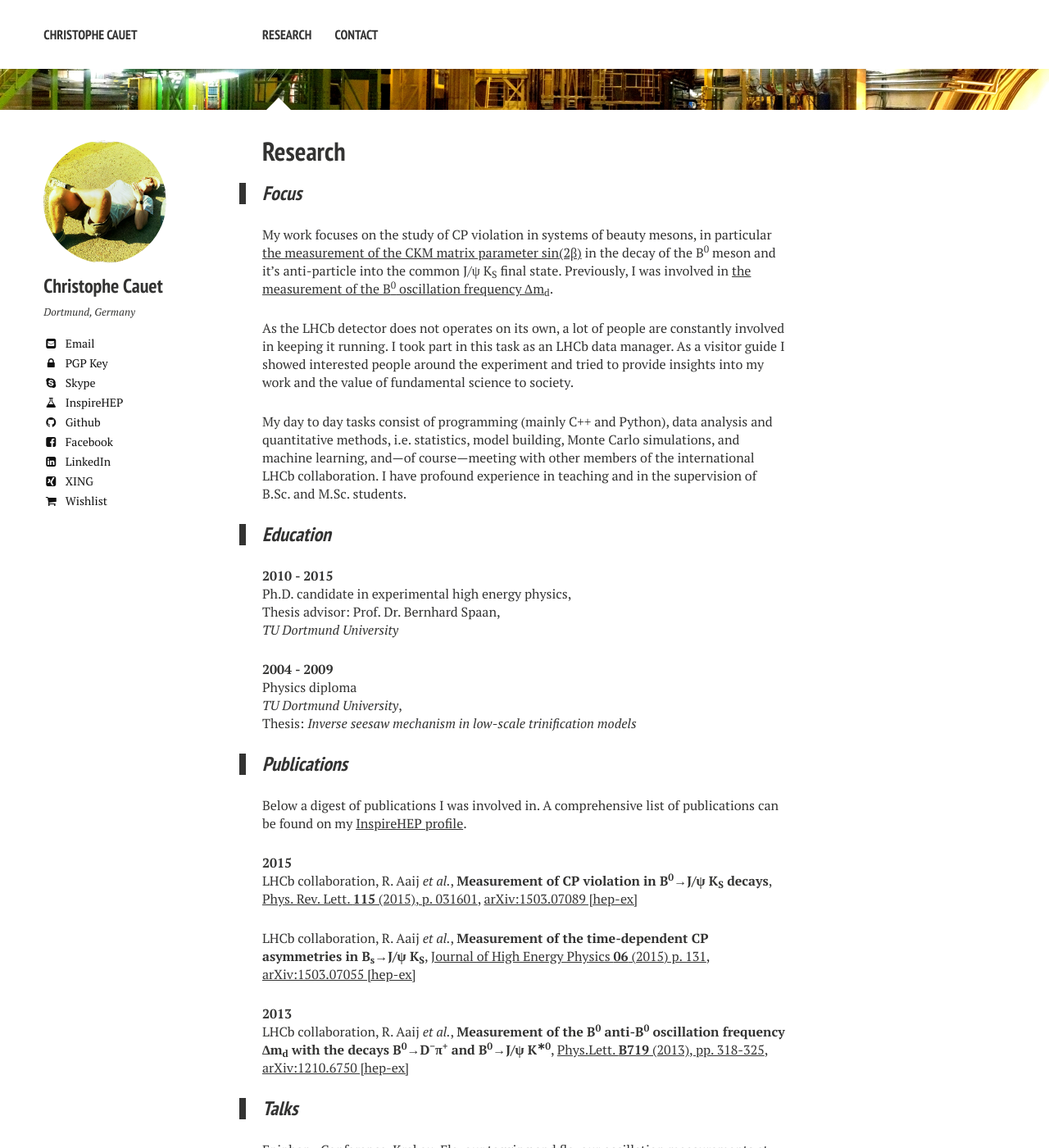
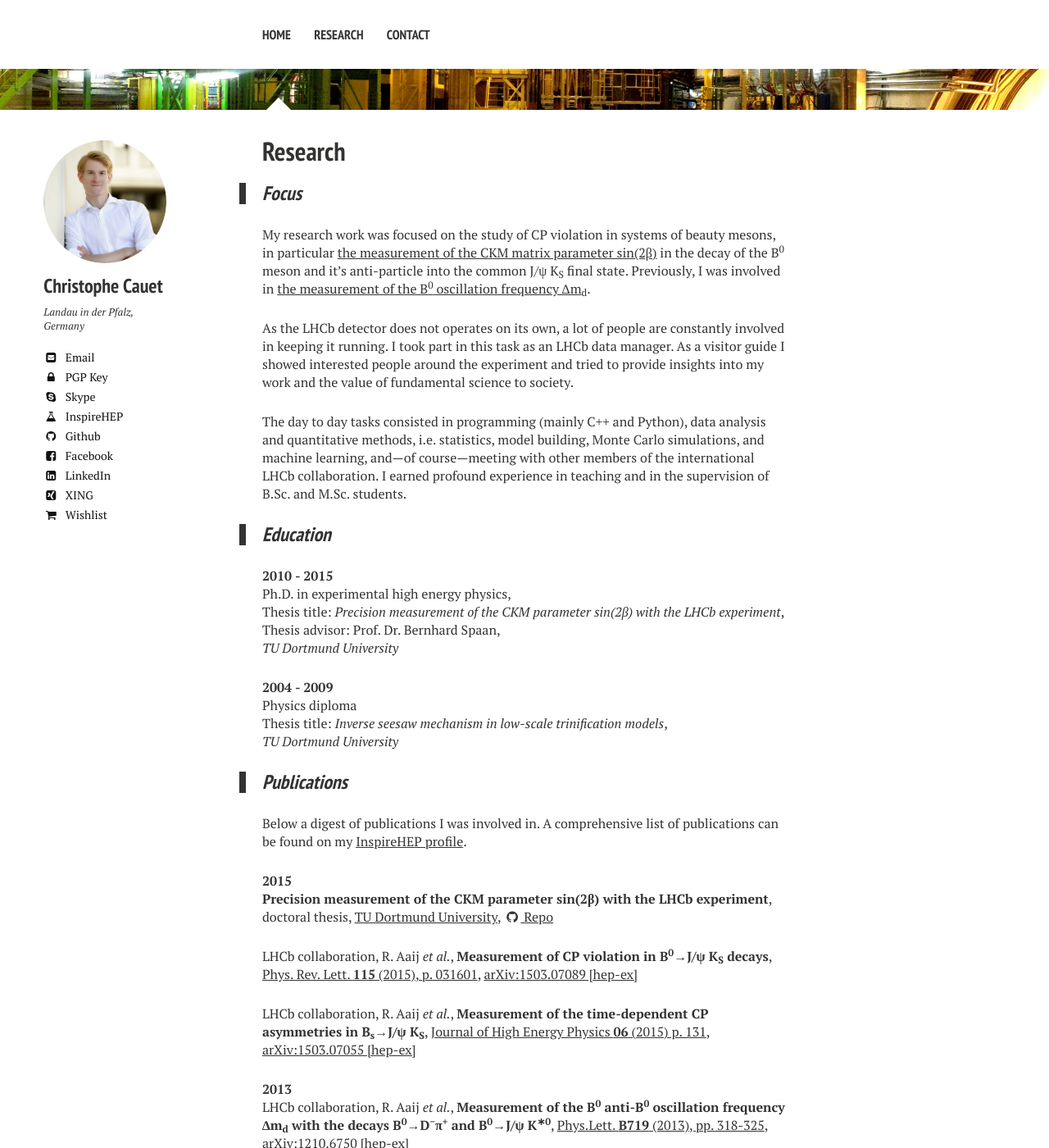
Before and after one commit to ccauet/ccauet.github.io, a Jekyll site: the page built from research/index.md, in a window 1280 px wide and 1400 px high. Shown: the whole window at 82% size. Built offline with Jekyll 4.4.1, drawn with Linux system fonts in a browser that asks for light colours; nearby versions of some CDN libraries; library files that are not in the unit come from our copies.

Commit message:
updated bio and profile picture

```diff
--- a/_config.yml
+++ b/_config.yml
@@ -1,6 +1,6 @@
 # Site wide configuration
 
-title:            Christophe Cauet
+title:            #Christophe Cauet
 locale:           en_US
 url:              #http://ccauet.github.io
 
@@ -27,9 +27,9 @@ kramdown:
 # Site owner
 owner:
   name: Christophe Cauet
-  avatar: floor.jpg
-  bio: "Dortmund, Germany"
-  email: christophe@cauet.de
+  avatar: cc_circle.png
+  bio: "Landau in der Pfalz, Germany"
+  email: kontakt-2016@christophe.cauet.de
   pgpkey: /files/ccauet.pub.asc
   skype: christophe@cauet.de
   disqus-shortname:
--- a/_data/navigation.yml
+++ b/_data/navigation.yml
@@ -1,7 +1,7 @@
 # Site navigation links
 
-# - title: About
-#   url: /about/
+- title: Home
+  url: /
 
 - title: Research
   url: /research/
--- a/research/index.md
+++ b/research/index.md
@@ -10,23 +10,24 @@ image:
 
 > ### Focus
 
-My work focuses on the study of CP violation in systems of beauty mesons, in particular [the measurement of the CKM matrix parameter sin(2β)](http://arxiv.org/abs/1503.07089) in the decay of the B<sup>0</sup> meson and it's anti-particle into the common J/ψ K<sub>S</sub> final state. Previously, I was involved in [the measurement of the B<sup>0</sup> oscillation frequency ∆m<sub>d</sub>](http://arxiv.org/abs/1210.6750).
+My research work was focused on the study of CP violation in systems of beauty mesons, in particular [the measurement of the CKM matrix parameter sin(2β)](http://arxiv.org/abs/1503.07089) in the decay of the B<sup>0</sup> meson and it's anti-particle into the common J/ψ K<sub>S</sub> final state. Previously, I was involved in [the measurement of the B<sup>0</sup> oscillation frequency ∆m<sub>d</sub>](http://arxiv.org/abs/1210.6750).
 
 As the LHCb detector does not operates on its own, a lot of people are constantly involved in keeping it running. I took part in this task as an LHCb data manager. As a visitor guide I showed interested people around the experiment and tried to provide insights into my work and the value of fundamental science to society.
 
-My day to day tasks consist of programming (mainly C++ and Python), data analysis and quantitative methods, i.e. statistics, model building, Monte Carlo simulations, and machine learning, and---of course---meeting with other members of the international LHCb collaboration. I have profound experience in teaching and in the supervision of B.Sc. and M.Sc. students.
+The day to day tasks consisted in programming (mainly C++ and Python), data analysis and quantitative methods, i.e. statistics, model building, Monte Carlo simulations, and machine learning, and---of course---meeting with other members of the international LHCb collaboration. I earned profound experience in teaching and in the supervision of B.Sc. and M.Sc. students.
 
 > ### Education
 
 **2010 - 2015**<br/>
-Ph.D. candidate in experimental high energy physics, <br/>
+Ph.D. in experimental high energy physics, <br/>
+Thesis title: _Precision measurement of the CKM parameter sin(2β) with the LHCb experiment_, <br/>
 Thesis advisor: Prof. Dr. Bernhard Spaan, <br/>
 _TU Dortmund University_
 
 **2004 - 2009** <br/>
 Physics diploma <br/>
-_TU Dortmund University_, <br/>
-Thesis: _Inverse seesaw mechanism in low-scale trinification models_
+Thesis title: _Inverse seesaw mechanism in low-scale trinification models_, <br/>
+_TU Dortmund University_
 
 > ### Publications
 
@@ -34,6 +35,8 @@ Below a digest of publications I was involved in. A comprehensive list of public
 
 
 **2015** <br/>
+**Precision measurement of the CKM parameter sin(2β) with the LHCb experiment**, doctoral thesis, [TU Dortmund University](http://dx.doi.org/10.17877/DE290R-16462), [<i class="fa fa-fw fa-github"></i> Repo](https://github.com/ccauet/thesis)
+
 LHCb collaboration, R. Aaij _et al._, **Measurement of CP violation in B<sup>0</sup>→J/ψ K<sub>S</sub> decays**, [Phys. Rev. Lett. **115** (2015), p. 031601](http://dx.doi.org/10.1103/PhysRevLett.115.031601), [arXiv:1503.07089 [hep-ex]](http://arxiv.org/abs/1503.07089)
 
 LHCb collaboration, R. Aaij _et al._, **Measurement of the time-dependent CP asymmetries in B<sub>s</sub>→J/ψ K<sub>S</sub>**, [Journal of High Energy Physics **06** (2015) p. 131](http://dx.doi.org/10.1007/JHEP06(2015)131), [arXiv:1503.07055 [hep-ex]](http://arxiv.org/abs/1503.07055)
```
Also changed, not shown: contact/index.md (+4 -8 lines), index.md (+7 -3 lines), images/blue.jpg (added), images/cc_circle.png (added).
